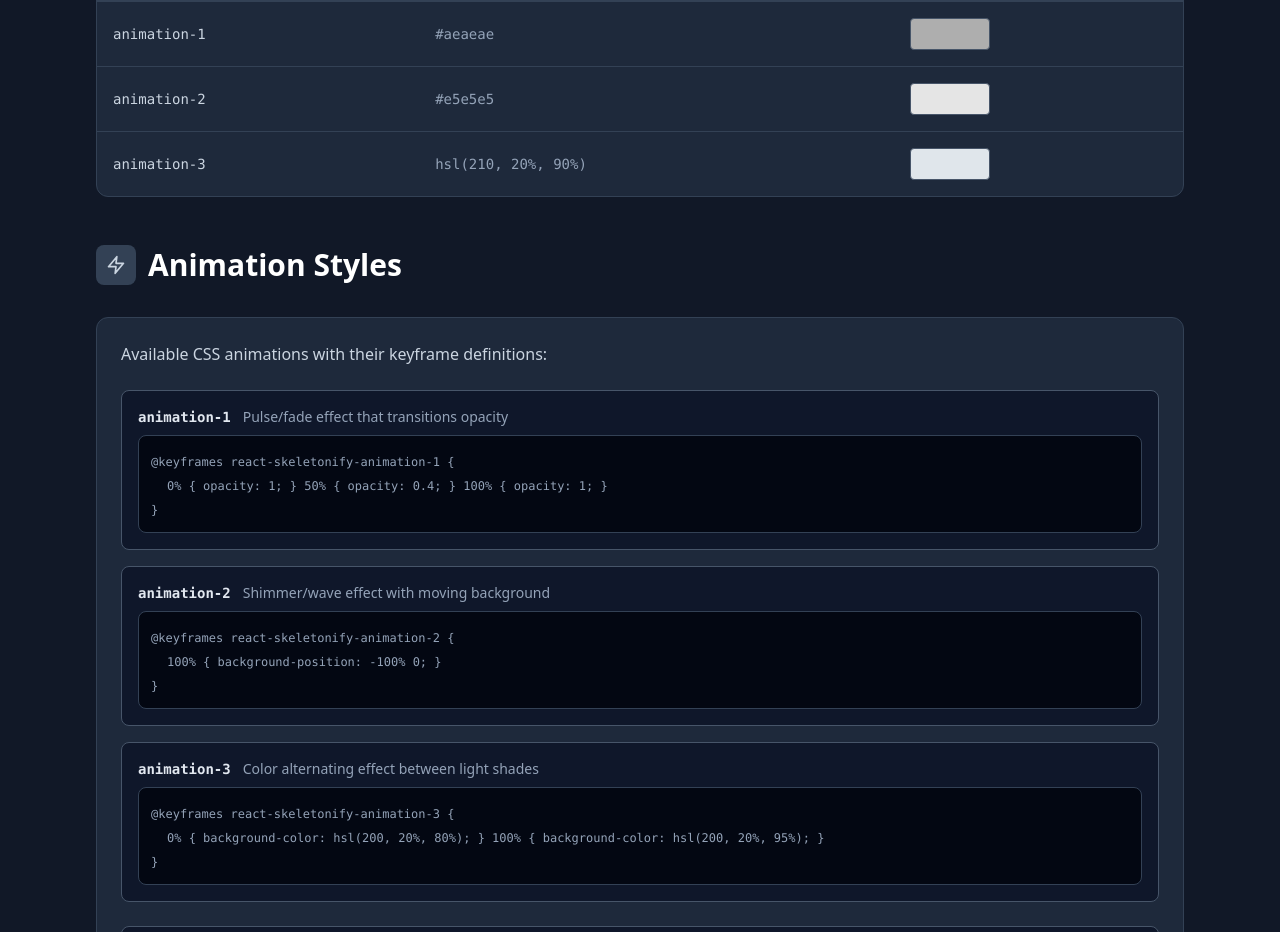
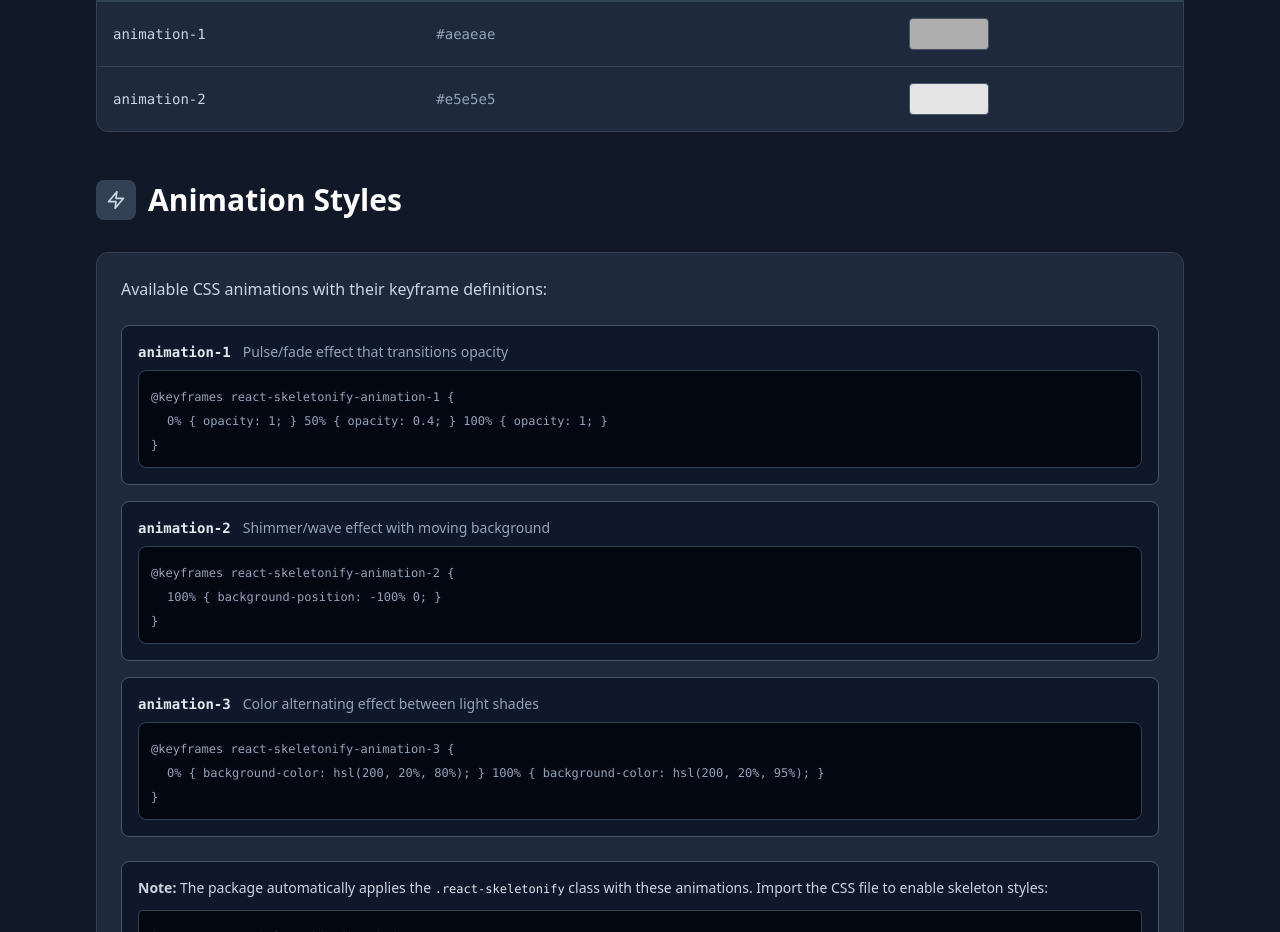
Before and after one commit to Sinan0333/react-skeletonify-doc, a React (Vite) app: page /api in a window 1280 px wide. Shown: the part 4178-5110 px from the top of the page. Built offline with nearby package versions, Linux system fonts and the light colour scheme.

Commit message:
Animation 3 removed

```diff
--- a/src/pages/ApiReference.tsx
+++ b/src/pages/ApiReference.tsx
@@ -202,7 +202,7 @@ export default function ApiReference() {
   const defaultBackgrounds = [
     { animation: "animation-1", background: "#aeaeae" },
     { animation: "animation-2", background: "#e5e5e5" },
-    { animation: "animation-3", background: "hsl(210, 20%, 90%)" },
+    // { animation: "animation-3", background: "hsl(210, 20%, 90%)" },
   ];
 
   const animations = [
```
